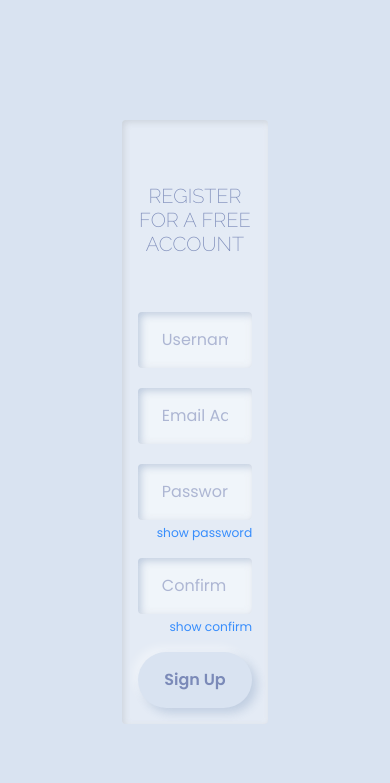
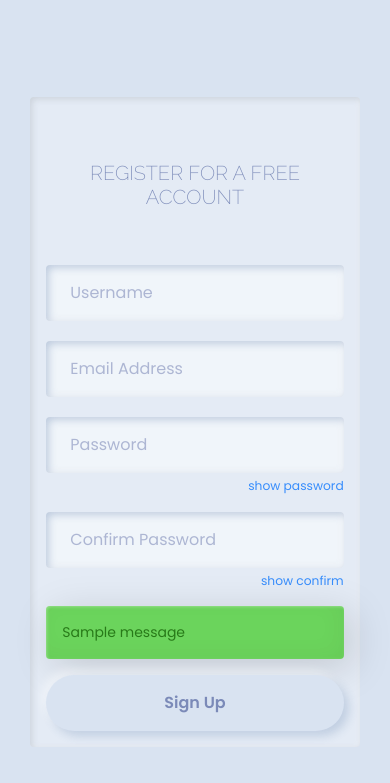
Before and after one commit to KramStyles/django-x-pence, a Django app: page /auth/register/ in a window 390 px wide. Shown: the top 783 px of the page. Run offline with Django 4.2, Linux system fonts and the light colour scheme; tables that the repository leaves empty hold one stand-in row (values such as "Sample post"); one stand-in notice (Sample message) is shown; some libraries are stand-ins or nearby versions.

Commit message:
included design to messages.html

```diff
--- a/authentication/templates/authentication/register.html
+++ b/authentication/templates/authentication/register.html
@@ -3,6 +3,8 @@
 {% block main-content %}
     <div class="auth-container">
         <form action="" method="post">
+            {% csrf_token %}
+
             <div class="card p-3">
                 <div class="card-title">
                     <h5 class="text-center my-5 text-uppercase fw-light">Register for a free Account</h5>
@@ -29,6 +31,10 @@
                     <small id="showConfirm" class="text-primary float-end hand">show confirm</small>
                 </div>
 
+                <div>
+                    {% include 'partials/messages.html' %}
+                </div>
+
                 <div class="d-grid">
                     <input type="submit" value="Sign Up" class="btn btn-block btn-primary">
                 </div>
--- a/authentication/views.py
+++ b/authentication/views.py
@@ -1,5 +1,6 @@
 import json
 
+from django.contrib import messages
 from django.contrib.auth.models import User
 from django.http import JsonResponse
 from django.shortcuts import render
@@ -23,6 +24,14 @@ class RegisterView(View):
         context = {
             'title': 'Registration'
         }
+        return render(request, 'authentication/register.html', context)
+
+    def post(self, request):
+        context = {
+            'title': 'Registration'
+        }
+        messages.success(request, 'Hello and good day')
+        messages.error(request, 'Hello and bahd day')
         return render(request, 'authentication/register.html', context)
 
 
--- a/project/static/css/main.css
+++ b/project/static/css/main.css
@@ -72,10 +72,24 @@ h1, h2, h3, h4, h5, h6 {
 
 .auth-container form{
     min-height: 400px;
-    width: 40%;
+    width: 30%;
     margin: auto;
 }
 
 .hand{
     cursor: pointer;
 }
+
+
+@media screen and (max-width: 800px){
+    .auth-container form{
+        width: 60%;
+    }
+}
+
+
+@media screen and (max-width: 600px){
+    .auth-container form{
+        width: 90%;
+    }
+}
--- a/project/templates/partials/messages.html
+++ b/project/templates/partials/messages.html
@@ -1,10 +1,9 @@
 {% if messages %}
-    <ul class="messages">
+    <div class="messages">
         {% for message in messages %}
-            <li {% if message %} class="{{ message.tags }}" {% endif %}>
-                {% if message.level == DEFAULT_MESSAGE_LEVELS.ERROR %}Important! {% endif %}
-                {{ message }}
-            </li>
+            <div class="alert alert-{% if message.tags == 'error' %}danger{% else %}{{ message.tags }}{% endif %}" role="alert">
+                <strong>{% if message.level == DEFAULT_MESSAGE_LEVELS.ERROR %}Important! {% endif %}</strong> {{ message }}
+            </div>
         {% endfor %}
-    </ul>
+    </div>
 {% endif %}
```
